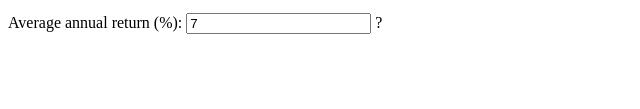
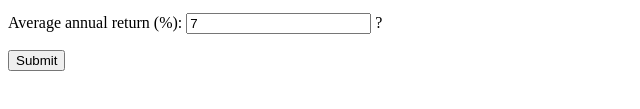
Before and after one commit to chentetran/lux-calculators, a website: page public/retirement.html in a window 1280 px wide. Shown: the part 289-398 px from the top of the page, without its empty margins (0-640 px from the left). Drawn offline with nearby package versions, Linux system fonts and the light colour scheme.

Commit message:
added submit to form

```diff
--- a/public/retirement.html
+++ b/public/retirement.html
@@ -108,6 +108,7 @@
 			<span id="avgAnnualReturnInfo">?</span>
 		</p>
 
+		<input type="submit" name="submit">
 	</form>
 </body>
 </html>
```
